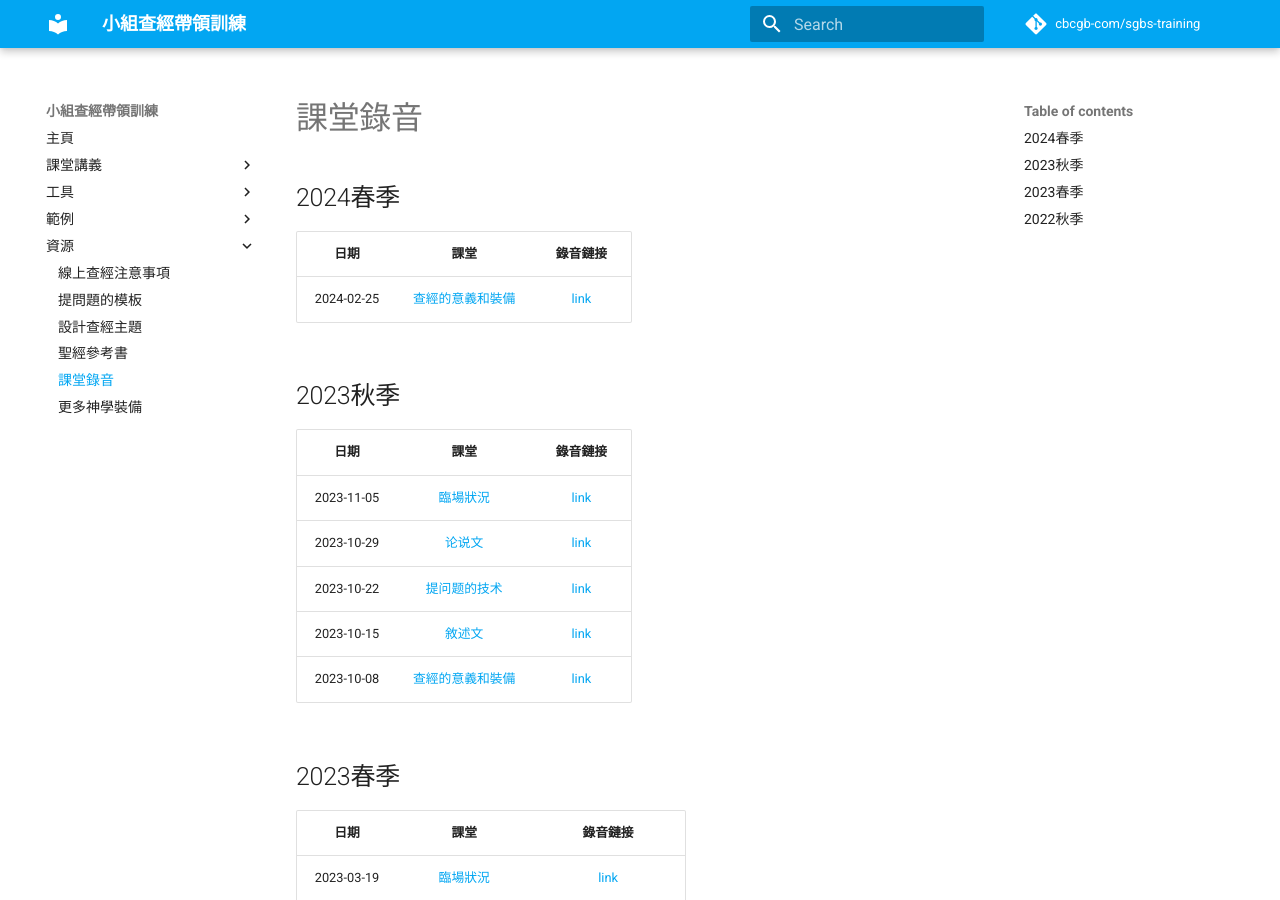
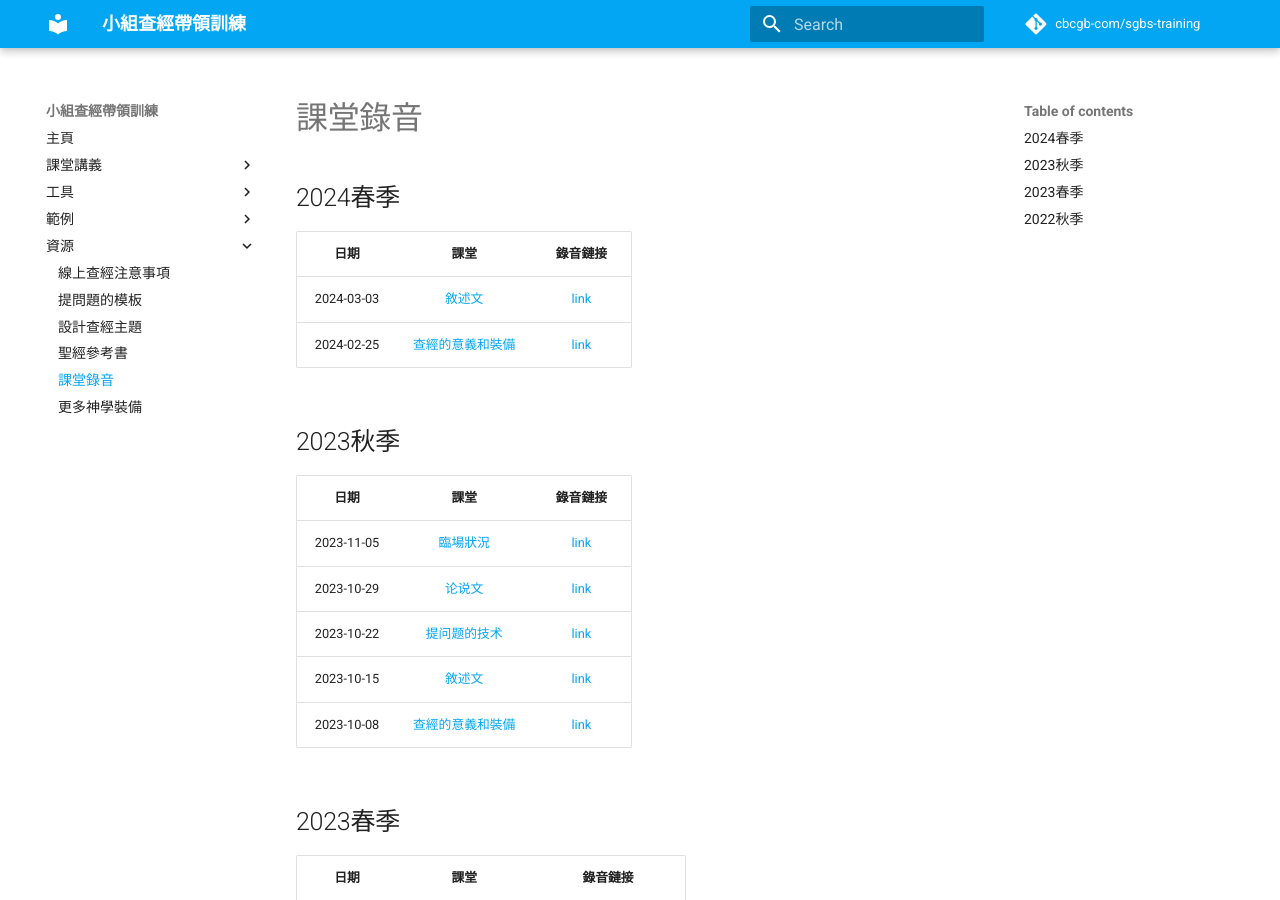
Before and after one commit to cbcgb-com/sgbs-training, an MkDocs documentation site: the page built from docs/resources/recordings.md, in a window 1280 px wide and 900 px high. Built offline with MkDocs 1.6.1 and Material for MkDocs 9.7.7, drawn with Linux system fonts in a browser that asks for light colours; comment, search, counter and statistics services are not loaded.

Commit message:
docs: Add new class recording link to recordings.md
- A new class recording link for the lesson on "Narrative" dated 2024-03-03 has been added to the recordings.md file. This update provides users with the latest class recording for reference and review.

```diff
--- a/docs/resources/recordings.md
+++ b/docs/resources/recordings.md
@@ -4,6 +4,7 @@
 
 |    日期    |                            課堂                            |                                                            錄音鏈接                                                            |
 |:----------:|:--------------------------------------------------------:|:------------------------------------------------------------------------------------------------------------------------------:|
+| 2024-03-03 | [敘述文](../class-notes/lesson-2-narrative.md) |                 [link](https://www.dropbox.com/scl/fi/wou9rcw8hdb93udwlmeze/20240302-class-2-recording.mp3?rlkey=190ahbxab4a33dm1w6d7kiupt&dl=0)                 |
 | 2024-02-25 | [查經的意義和裝備](../class-notes/lesson-1-foundations.md) |                 [link](https://www.dropbox.com/scl/fi/vgxd6fvrhn7w4hnsyx060/20240225-class-1-recording.mp3?rlkey=7ixgxdz022193su0le8rfewey&dl=0)                 |
 
 ## 2023秋季
```
